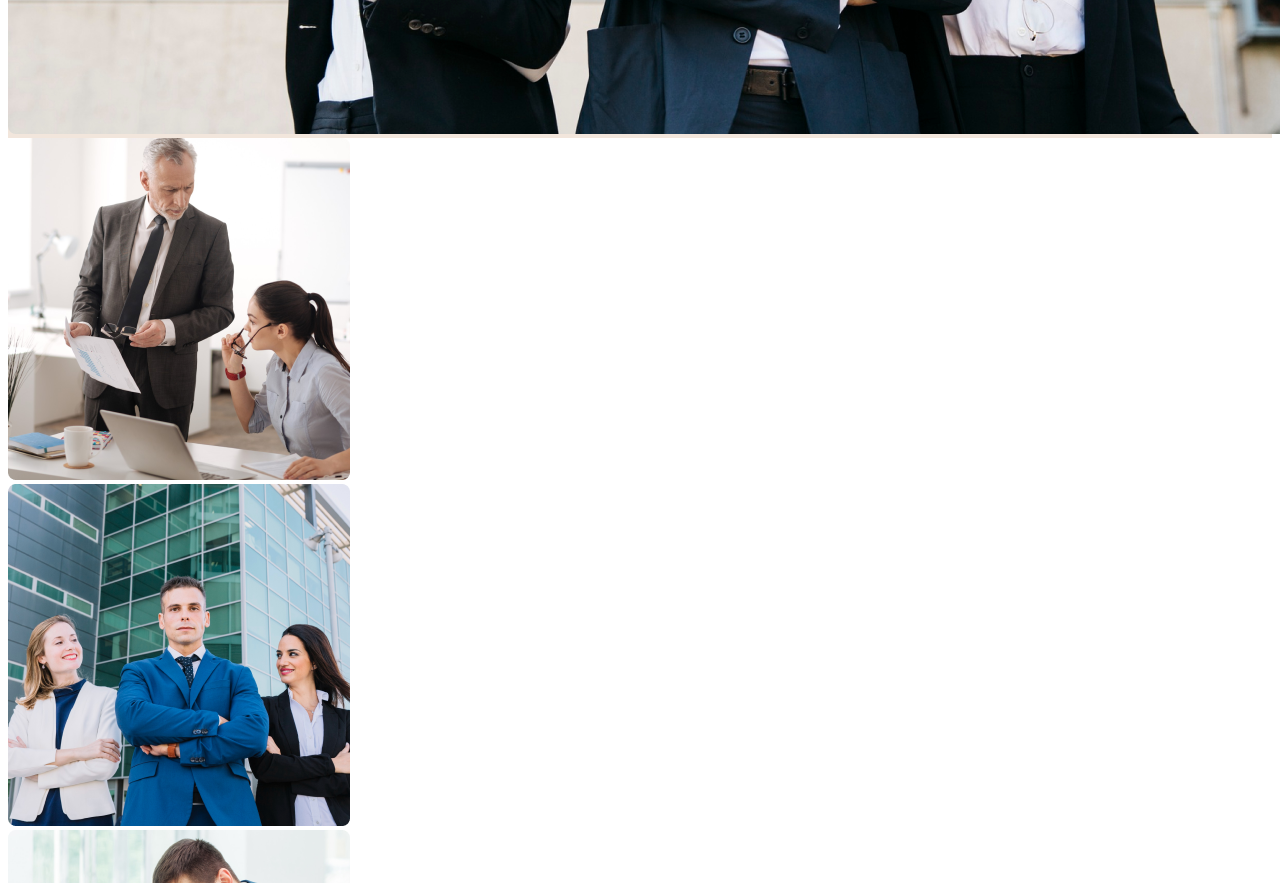
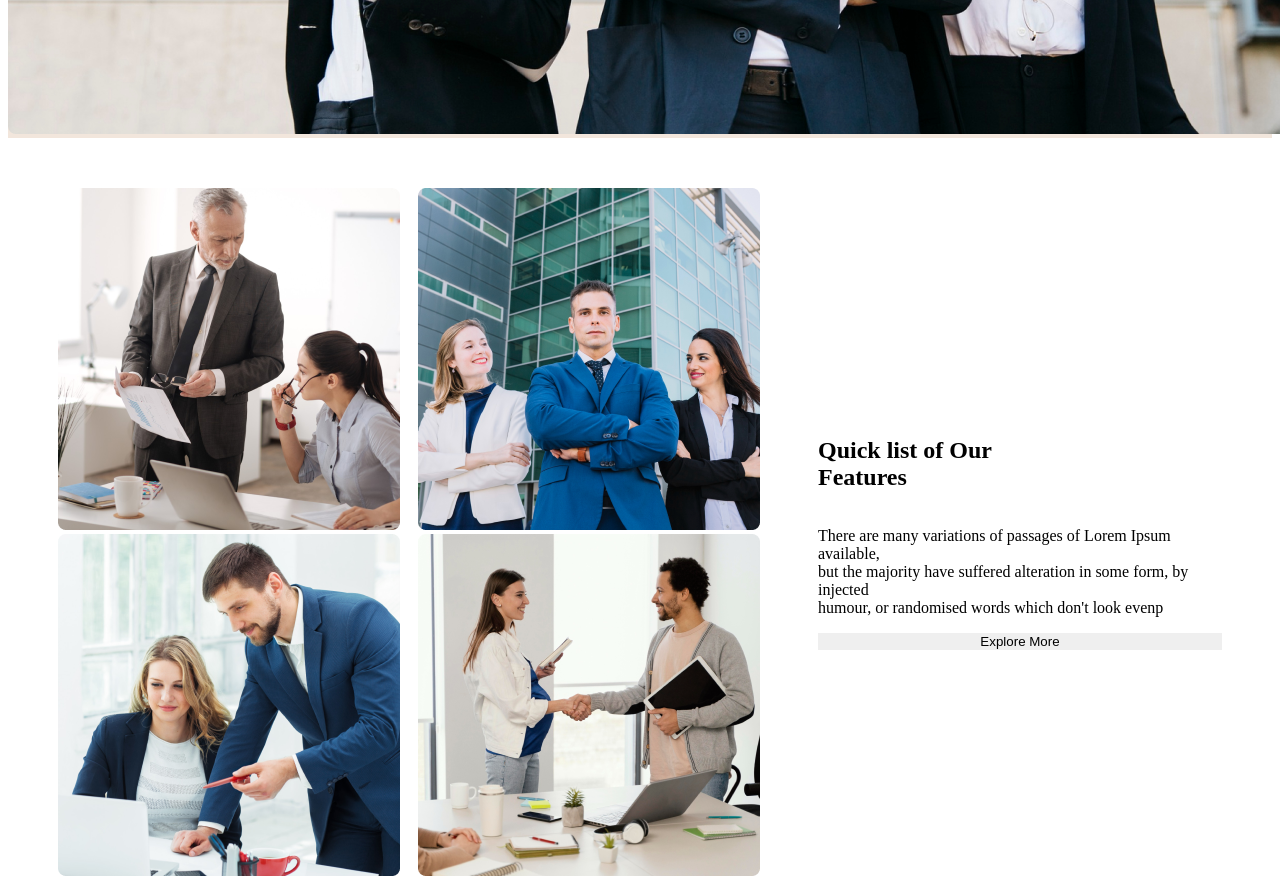
Before and after one commit to safiyah-sanjum/ph-architect-assignment, a plain HTML site: page index.html in a window 1280 px wide. Shown: the part 820-1703 px from the top of the page. Drawn offline with Linux system fonts and the light colour scheme.

Commit message:
added section-a

```diff
--- a/index.html
+++ b/index.html
@@ -43,7 +43,11 @@
 
                 </div>
                 <div class="sec-b">
-
+                    <h1 class="sec-b-title">Quick list <span>of Our</span> <br> <span>Features</span></h1>
+                    <p>There are many variations of passages of Lorem Ipsum available,<br>
+                    but the majority have suffered alteration in some form, by injected <br>
+                    humour, or randomised words which don't look evenp</p>
+                    <button class="button-b">Explore More</button>
 
                 </div>
             </div>
--- a/styles/architect.css
+++ b/styles/architect.css
@@ -1,4 +1,4 @@
-/* fonts */
+
 
 
 .section-a{
@@ -14,3 +14,29 @@
     margin: 20px;
 
 }
+.section-b{
+    display: flex;
+    justify-content: center;
+    margin: 50px;
+
+
+}
+.img-sec-b{
+    display: grid;
+    grid-template-columns: repeat(2, 360px);
+
+}
+.sec-b{
+    margin-left: 40px;
+    display: flex;
+    flex-direction: column;
+    justify-content: center;
+
+
+    text-align: left;
+}
+.button-b{
+
+    border: none;
+
+}
```
